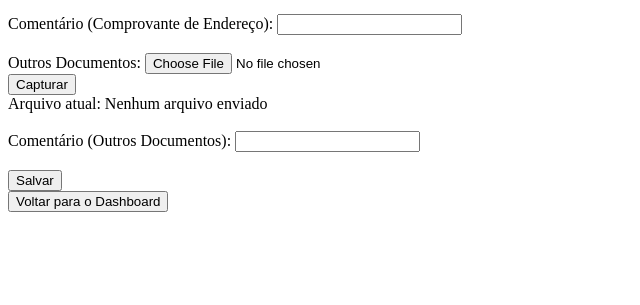
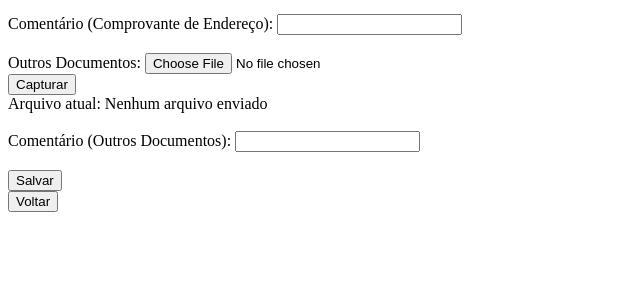
Before and after one commit to gabrielpgm/projetoLegado, a Flask app: page /cadastro_cliente in a window 1280 px wide. Shown: the part 495-800 px from the top of the page, without its empty margins (0-640 px from the left). Run offline with Flask 3, Linux system fonts and the light colour scheme.

Commit message:
Corrigido botão que voltava para o dashboard dentro de detalhe do cliente após busca.

```diff
--- a/app.py
+++ b/app.py
@@ -80,10 +80,73 @@ def salvar_arquivo(arquivo, nome_arquivo):
     return None
 
 
+# @app.route('/cadastro_cliente', methods=['GET', 'POST'])
+# def cadastro_cliente():
+#     if request.method == 'POST':
+#         nome = request.form['nome']
+#         cpf = request.form['cpf']
+
+#         # Validação do CPF
+#         if not validar_cpf(cpf):
+#             return render_template('cadastro.html', cpf_invalido=True, cliente=None)
+
+#         # Verificar se o CPF já está cadastrado
+#         cliente_existente = db.clientes.find_one({'cpf': cpf})
+#         if cliente_existente:
+#             # Renderizar a página de cadastro com a mensagem de CPF duplicado
+#             return render_template('cadastro.html', cpf_duplicado=True, cliente=None)
+
+#         # Arquivos e Comentários
+#         identidade = request.files.get('identidade')
+#         comentario_identidade = request.form.get('comentario_identidade', '')
+
+#         cnh = request.files.get('cnh')
+#         comentario_cnh = request.form.get('comentario_cnh', '')
+
+#         comprovante_endereco = request.files.get('comprovante_endereco')
+#         comentario_comprovante = request.form.get('comentario_comprovante', '')
+
+#         outros = request.files.get('outros')
+#         comentario_outros = request.form.get('comentario_outros', '')
+
+#         caminho_identidade = salvar_arquivo(identidade, identidade.filename) if identidade else None
+#         caminho_cnh = salvar_arquivo(cnh, cnh.filename) if cnh else None
+#         caminho_comprovante = salvar_arquivo(comprovante_endereco, comprovante_endereco.filename) if comprovante_endereco else None
+#         caminho_outros = salvar_arquivo(outros, outros.filename) if outros else None
+
+#         # Buscar o último número identificador e incrementar corretamente
+#         ultimo_cliente = db.clientes.find().sort("numero_identificador", -1).limit(1)
+#         ultimo_cliente = list(ultimo_cliente)  # Convertendo cursor em lista
+
+#         if len(ultimo_cliente) > 0:  # Verificando se há clientes existentes
+#             novo_numero_identificador = ultimo_cliente[0]['numero_identificador'] + 1
+#         else:
+#             novo_numero_identificador = 1
+
+#         # Inserir o cliente com os documentos e comentários no banco de dados
+#         cliente_inserido = db.clientes.insert_one({
+#             'nome': nome,
+#             'cpf': cpf,
+#             'documentos': {
+#                 'identidade': {'arquivo': caminho_identidade, 'comentario': comentario_identidade},
+#                 'cnh': {'arquivo': caminho_cnh, 'comentario': comentario_cnh},
+#                 'comprovante_endereco': {'arquivo': caminho_comprovante, 'comentario': comentario_comprovante},
+#                 'outros': {'arquivo': caminho_outros, 'comentario': comentario_outros}
+#             },
+#             'numero_identificador': novo_numero_identificador
+#         })
+
+#         # Redirecionar para a página de detalhes do cliente recém-cadastrado
+#         return redirect(url_for('visualizar_cliente', numero_identificador=novo_numero_identificador))
+
+#     # Renderizando a página de cadastro sem um cliente (para um novo cadastro)
+#     return render_template('cadastro.html', cliente=None)
+
 @app.route('/cadastro_cliente', methods=['GET', 'POST'])
 def cadastro_cliente():
     if request.method == 'POST':
-        nome = request.form['nome']
+        # Formatação do nome para que as primeiras letras sejam maiúsculas e o restante minúsculo
+        nome = request.form['nome'].title()
         cpf = request.form['cpf']
 
         # Validação do CPF
@@ -125,7 +188,7 @@ def cadastro_cliente():
 
         # Inserir o cliente com os documentos e comentários no banco de dados
         cliente_inserido = db.clientes.insert_one({
-            'nome': nome,
+            'nome': nome,  # Nome formatado corretamente
             'cpf': cpf,
             'documentos': {
                 'identidade': {'arquivo': caminho_identidade, 'comentario': comentario_identidade},
--- a/config.py
+++ b/config.py
@@ -2,7 +2,7 @@ from pymongo import MongoClient
 
 
 # Configurações do banco de dados MongoDB
-MONGO_URL = 'mongodb://localhost:27017'  # URI padrão do MongoDB
+MONGO_URL = 'mongodb://localhost:27017'  # URL padrão do MongoDB
 client = MongoClient(MONGO_URL)
 db = client['safedocsbd']  # Nome do seu banco de dados
 
--- a/templates/cadastro.html
+++ b/templates/cadastro.html
@@ -115,8 +115,8 @@
     </form>
 
     <!-- Botão para voltar ao dashboard -->
-    <form action="/dashboard" method="GET">
-        <button type="submit">Voltar para o Dashboard</button>
+    <form action="/busca_cliente" method="GET">
+        <button type="submit">Voltar</button>
     </form>
 
     {% if cpf_invalido %}
```
